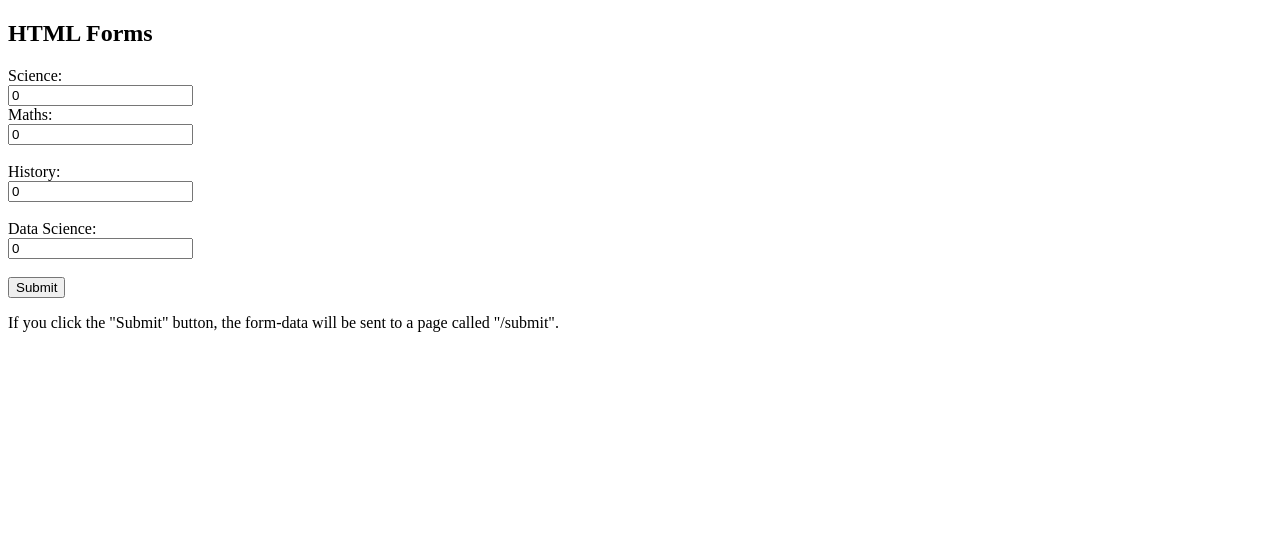
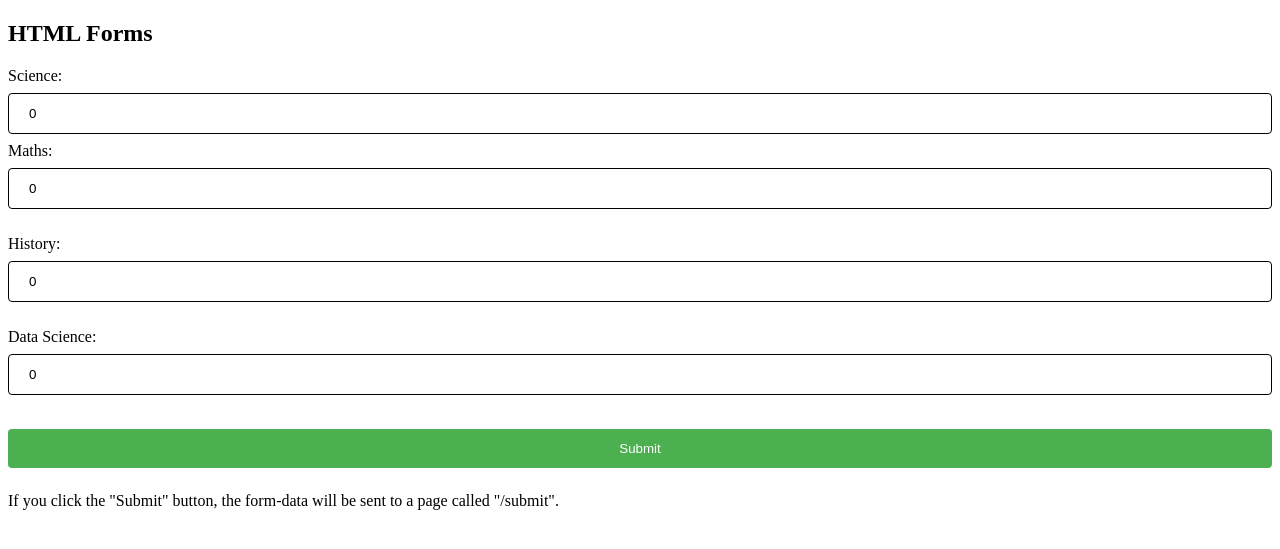
Before and after one commit to SubhankarGhosh1233/Flask, a Flask app: template templates/index.html in a window 1280 px wide. Shown: the top 549 px of the page. Run offline with Flask 3, Linux system fonts and the light colour scheme; the template is opened without the code that fills it, so the values that code supplies are empty.

Commit message:
Creating Css'

```diff
--- a/templates/index.html
+++ b/templates/index.html
@@ -1,5 +1,36 @@
 <!DOCTYPE html>
 <html>
+ <style>
+  input[type=text], select {
+    width: 100%;
+    padding: 12px 20px;
+    margin: 8px 0;
+    display: inline-block;
+    border: 1px solid;
+    border-radius: 4px;
+    box-sizing: border-box;
+  }
+
+  input[type=submit] {
+    width: 100%;
+    background-color: #4CAF50;
+    color: white;
+    padding: 12px 20px;
+    margin: 8px 0;
+    border: none;
+    border-radius: 4px;
+    cursor: pointer;
+  }
+  input[type=submit]:hover {
+    background-color: #45a049;
+  }
+
+div{
+  border-radius: 5px;
+  background-color: #f2f2f2;
+  padding: 20px;
+}
+ </style>
 <body>
 
 <h2>HTML Forms</h2>
```
